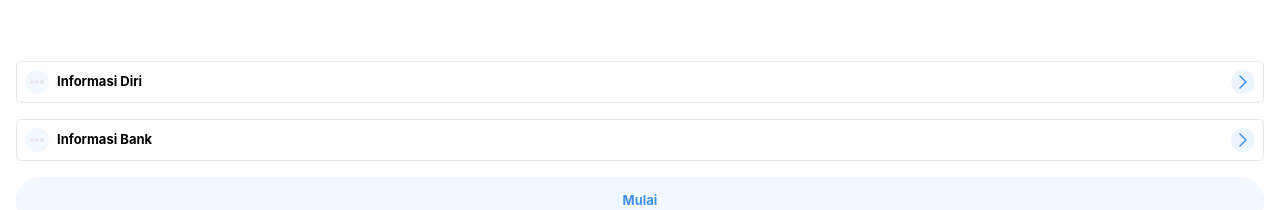
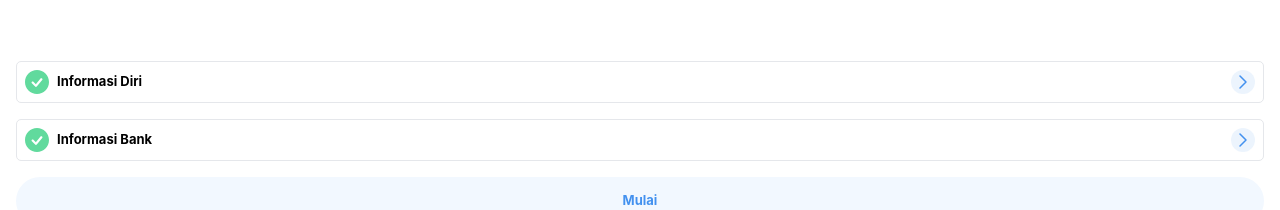
Before and after one commit to fandyajpo/aladrivetest, a Next.js app: page /auth/onboard in a window 1280 px wide. Shown: the part 405-615 px from the top of the page. Built offline with nearby package versions, Linux system fonts and the light colour scheme; a small style sheet from the web is missing.

Commit message:
fifth
fifth

```diff
--- a/components/footer/orderNav.js
+++ b/components/footer/orderNav.js
@@ -102,7 +102,10 @@ const Pengantaran = ({ CloseDetail }) => {
             </div>
           </div>
         </div>
-      ) : Types.data.type === "input-pin" ? (
+      ) : Types.data.type === "input-pin" &&
+        !router.asPath.includes("riwayat") &&
+        !router.asPath.includes("outlet") &&
+        !router.asPath.includes("profile") ? (
         <div className="relative">
           <div className="fixed bottom-20 w-full h-20 bg-custom-bg bg-opacity-70 backdrop-blur-2xl">
             <div className="flex items-center w-full h-full">
@@ -119,7 +122,10 @@ const Pengantaran = ({ CloseDetail }) => {
             </div>
           </div>
         </div>
-      ) : Types.data.type === "pick-up" ? (
+      ) : Types.data.type === "pick-up" &&
+        !router.asPath.includes("riwayat") &&
+        !router.asPath.includes("outlet") &&
+        !router.asPath.includes("profile") ? (
         <div className="relative">
           <div className="fixed bottom-20 w-full h-20 bg-custom-bg bg-opacity-70 backdrop-blur-2xl">
             <div className="flex items-center w-full h-full">
@@ -140,7 +146,10 @@ const Pengantaran = ({ CloseDetail }) => {
             </div>
           </div>
         </div>
-      ) : Types.data.type === "sampai" ? (
+      ) : Types.data.type === "sampai" &&
+        !router.asPath.includes("riwayat") &&
+        !router.asPath.includes("outlet") &&
+        !router.asPath.includes("profile") ? (
         <div className="relative">
           <div className="fixed bottom-20 w-full h-20 bg-custom-bg bg-opacity-70 backdrop-blur-2xl">
             <div className="flex items-center w-full h-full">
@@ -157,7 +166,10 @@ const Pengantaran = ({ CloseDetail }) => {
             </div>
           </div>
         </div>
-      ) : Types.data.type === "selesai" ? (
+      ) : Types.data.type === "selesai" &&
+        !router.asPath.includes("riwayat") &&
+        !router.asPath.includes("outlet") &&
+        !router.asPath.includes("profile") ? (
         <div className="relative">
           <div className="fixed bottom-20 w-full h-20 bg-custom-bg bg-opacity-70 backdrop-blur-2xl">
             <div className="flex items-center w-full h-full">
@@ -178,7 +190,10 @@ const Pengantaran = ({ CloseDetail }) => {
             </div>
           </div>
         </div>
-      ) : Types.data.type === "done" ? (
+      ) : Types.data.type === "done" &&
+        !router.asPath.includes("riwayat") &&
+        !router.asPath.includes("outlet") &&
+        !router.asPath.includes("profile") ? (
         <div className="relative">
           <div className="fixed bottom-20 w-full h-20 bg-custom-bg bg-opacity-70 backdrop-blur-2xl">
             <div className="flex items-center w-full h-full">
--- a/pages/auth/onboard.js
+++ b/pages/auth/onboard.js
@@ -1,5 +1,5 @@
 import { useSpring, animated } from "react-spring";
-import { useContext, useEffect } from "react";
+import { useContext, useEffect, useState } from "react";
 import { Logged } from "context/loginType";
 import { useRouter } from "next/router";
 const ProsesVerif = () => {
@@ -7,7 +7,20 @@ const ProsesVerif = () => {
   useEffect(() => {
     console.log("LOGIN TYPE : ", Log.data.logged);
   }, [Log.data.logged]);
+
+  const [diri, setDiri] = useState("proses"); // proses dan sukses
+  const [bank, setBank] = useState("proses"); // proses dan sukses
   const router = useRouter();
+  useEffect(() => {
+    console.log("BANK : ", bank);
+    console.log("DATA_DIRI : ", diri);
+    setTimeout(() => {
+      setDiri("sukses");
+    }, 2000);
+    setTimeout(() => {
+      setBank("sukses");
+    }, 4000);
+  }, [diri, bank]);
   return (
     <>
       <div className="w-full h-full pt-44 flex flex-col items-center justify-center bg-white">
@@ -311,6 +324,7 @@ const ProsesVerif = () => {
               >
                 <div className="flex flex-row items-center gap-x-2">
                   <div>
+                    {diri === "proses" ? (
                       <svg
                         width="24"
                         height="24"
@@ -323,6 +337,22 @@ const ProsesVerif = () => {
                         <circle cx="12" cy="12" r="2" fill="#E6E7E8" />
                         <circle cx="17" cy="12" r="2" fill="#E6E7E8" />
                       </svg>
+                    ) : (
+                      <svg
+                        width="24"
+                        height="24"
+                        viewBox="0 0 24 24"
+                        fill="none"
+                        xmlns="http://www.w3.org/2000/svg"
+                      >
+                        <path
+                          fillRule="evenodd"
+                          clipRule="evenodd"
+                          d="M12 0C5.37273 0 0 5.37273 0 12C0 18.6273 5.37273 24 12 24C18.6273 24 24 18.6273 24 12C24 5.37273 18.6273 0 12 0ZM17.2015 9.97091C17.2972 9.86143 17.3701 9.7339 17.4159 9.59582C17.4617 9.45774 17.4794 9.31191 17.4679 9.16689C17.4565 9.02188 17.4162 8.88062 17.3494 8.75141C17.2825 8.62221 17.1905 8.50768 17.0788 8.41455C16.967 8.32143 16.8378 8.2516 16.6987 8.20916C16.5595 8.16672 16.4133 8.15254 16.2686 8.16745C16.1239 8.18236 15.9836 8.22605 15.8561 8.29596C15.7285 8.36588 15.6162 8.46059 15.5258 8.57455L10.8349 14.2025L8.40764 11.7742C8.20189 11.5755 7.92632 11.4655 7.64029 11.468C7.35426 11.4705 7.08064 11.5852 6.87838 11.7875C6.67612 11.9897 6.56139 12.2633 6.5589 12.5494C6.55642 12.8354 6.66637 13.111 6.86509 13.3167L10.1378 16.5895C10.245 16.6966 10.3733 16.7802 10.5146 16.835C10.6559 16.8898 10.8071 16.9145 10.9585 16.9076C11.1099 16.9007 11.2582 16.8624 11.3939 16.795C11.5297 16.7277 11.6499 16.6328 11.7469 16.5164L17.2015 9.97091Z"
+                          fill="#61DA9D"
+                        />
+                      </svg>
+                    )}
                   </div>
                   <div>
                     <p className="font-bold text-s">Informasi Diri</p>
@@ -357,6 +387,7 @@ const ProsesVerif = () => {
               >
                 <div className="flex flex-row items-center gap-x-2">
                   <div>
+                    {bank === "proses" ? (
                       <svg
                         width="24"
                         height="24"
@@ -369,6 +400,22 @@ const ProsesVerif = () => {
                         <circle cx="12" cy="12" r="2" fill="#E6E7E8" />
                         <circle cx="17" cy="12" r="2" fill="#E6E7E8" />
                       </svg>
+                    ) : (
+                      <svg
+                        width="24"
+                        height="24"
+                        viewBox="0 0 24 24"
+                        fill="none"
+                        xmlns="http://www.w3.org/2000/svg"
+                      >
+                        <path
+                          fillRule="evenodd"
+                          clipRule="evenodd"
+                          d="M12 0C5.37273 0 0 5.37273 0 12C0 18.6273 5.37273 24 12 24C18.6273 24 24 18.6273 24 12C24 5.37273 18.6273 0 12 0ZM17.2015 9.97091C17.2972 9.86143 17.3701 9.7339 17.4159 9.59582C17.4617 9.45774 17.4794 9.31191 17.4679 9.16689C17.4565 9.02188 17.4162 8.88062 17.3494 8.75141C17.2825 8.62221 17.1905 8.50768 17.0788 8.41455C16.967 8.32143 16.8378 8.2516 16.6987 8.20916C16.5595 8.16672 16.4133 8.15254 16.2686 8.16745C16.1239 8.18236 15.9836 8.22605 15.8561 8.29596C15.7285 8.36588 15.6162 8.46059 15.5258 8.57455L10.8349 14.2025L8.40764 11.7742C8.20189 11.5755 7.92632 11.4655 7.64029 11.468C7.35426 11.4705 7.08064 11.5852 6.87838 11.7875C6.67612 11.9897 6.56139 12.2633 6.5589 12.5494C6.55642 12.8354 6.66637 13.111 6.86509 13.3167L10.1378 16.5895C10.245 16.6966 10.3733 16.7802 10.5146 16.835C10.6559 16.8898 10.8071 16.9145 10.9585 16.9076C11.1099 16.9007 11.2582 16.8624 11.3939 16.795C11.5297 16.7277 11.6499 16.6328 11.7469 16.5164L17.2015 9.97091Z"
+                          fill="#61DA9D"
+                        />
+                      </svg>
+                    )}
                   </div>
                   <div>
                     <p className="font-bold text-s">Informasi Bank</p>
@@ -408,6 +455,9 @@ const ProsesVerif = () => {
             <button className="w-full h-12 bg-custom-bgButton rounded-full">
               <p className="text-custom-blue font-bold text-s">Coba Lagi</p>
             </button> */}
+            {diri && bank === "proses" ? (
+              <></>
+            ) : (
               <button
                 className="w-full h-12 bg-custom-bgButton rounded-full"
                 onClick={() => {
@@ -417,6 +467,7 @@ const ProsesVerif = () => {
               >
                 <p className="text-custom-blue font-bold text-s">Mulai</p>
               </button>
+            )}
           </div>
         </div>
       </div>
--- a/pages/auth/pin.js
+++ b/pages/auth/pin.js
@@ -53,7 +53,7 @@ const Pin = () => {
   return (
     <>
       <div className="w-full h-full pb-64">
-        <div className="flex flex-col items-center justify-center w-full h-full pt-8 pb-2 gap-y-16">
+        <div className="flex flex-col items-center justify-center w-full h-full pt-8 pb-2 gap-y-10">
           <div className="space-y-2 text-center">
             <p className="text-2xl font-bold">Pin Outlet</p>
             <p className="text-md">
--- a/pages/auth/profile/index.js
+++ b/pages/auth/profile/index.js
@@ -145,7 +145,10 @@ const Profile = () => {
       {Driver.data.isDriver === "partner" ? (
         <div className="py-4 space-y-4">
           <div>
-            <div className="bg-gradient-to-r from-custom-firstBlue to-custom-secondBlue flex flex-row justify-between w-full p-4 rounded-message">
+            <button
+              onClick={() => router.push("profile/saldo", "profile/saldo")}
+              className="text-left bg-gradient-to-r from-custom-firstBlue to-custom-secondBlue flex flex-row justify-between w-full p-4 rounded-message"
+            >
               <div className="w-full">
                 <div className="flex flex-row items-center gap-x-2">
                   <div>
@@ -169,9 +172,6 @@ const Profile = () => {
                 </div>
               </div>
               <div>
-                <button
-                  onClick={() => router.push("profile/saldo", "profile/saldo")}
-                >
                 <svg
                   width="24"
                   height="24"
@@ -194,9 +194,8 @@ const Profile = () => {
                     strokeLinejoin="round"
                   />
                 </svg>
+              </div>
             </button>
-              </div>
-            </div>
           </div>
           <div className="flex flex-row items-center w-full justify-between gap-x-2">
             <div className="flex flex-col items-center bg-custom-bgButton w-1/2 rounded-message py-2">
--- a/pages/auth/profile/pin.js
+++ b/pages/auth/profile/pin.js
@@ -53,7 +53,7 @@ const Pin = () => {
   return (
     <>
       <div className="w-full h-full pb-64">
-        <div className="flex flex-col items-center justify-center w-full h-full pt-8 pb-2 gap-y-16">
+        <div className="flex flex-col items-center justify-center w-full h-full pt-8 pb-2 gap-y-10">
           <div className="space-y-2 text-center">
             <p className="text-2xl font-bold text-custom-black">
               OTP Otentifikasi
```
Also changed, not shown: pages/unauth/daftar.js (+36 -10 lines). Lines whose indentation alone changed are shown as unchanged.
